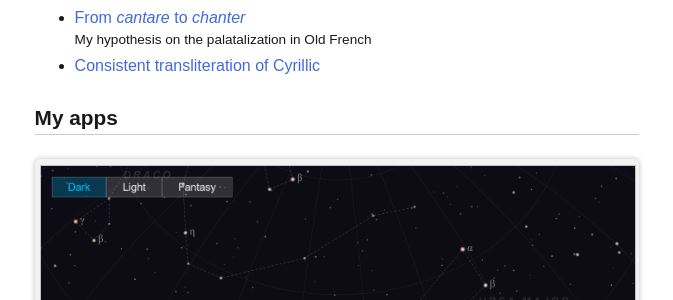
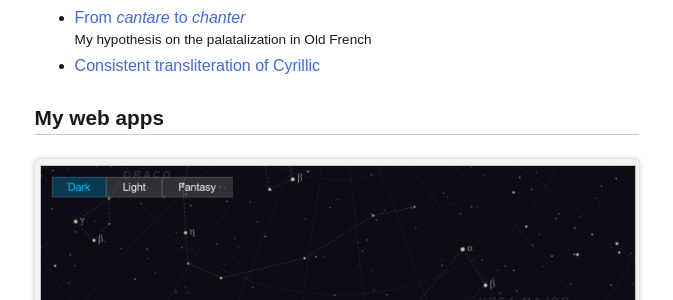
Before and after one commit to axtk/axtk.github.io, a Jekyll site: the page index.html, which Jekyll copies as it is, in a window 1280 px wide and 900 px high, scrolled down 353 px. Shown: the part 154-454 px from the top of the window, without its empty margins (303-976 px from the left). Built offline with Jekyll 4.4.1, drawn with Linux system fonts in a browser that asks for light colours.

Commit message:
minor index update

```diff
--- a/index.html
+++ b/index.html
@@ -41,7 +41,7 @@
     </ul>
 </section>
 <section id="apps">
-    <h2>My apps</h2>
+    <h2>My web apps</h2>
     <figure>
         <picture><img src="x/assets/screenshots/stars_2d.png" alt="Dark-mode star sky map screenshot" height="360" loading="lazy"></picture>
         <picture><img src="x/assets/screenshots/stars_1l.png" alt="Light-mode star sky map screenshot" height="360" loading="lazy"></picture>
```
